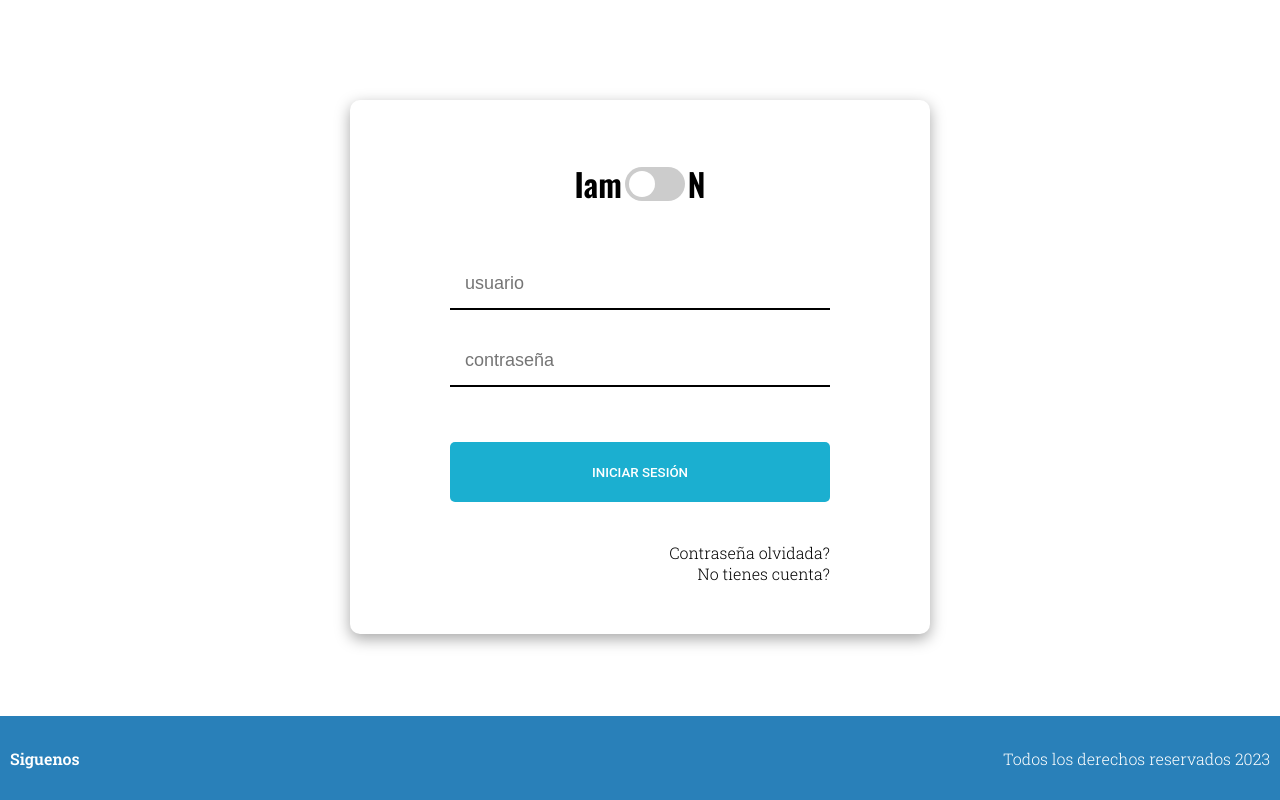
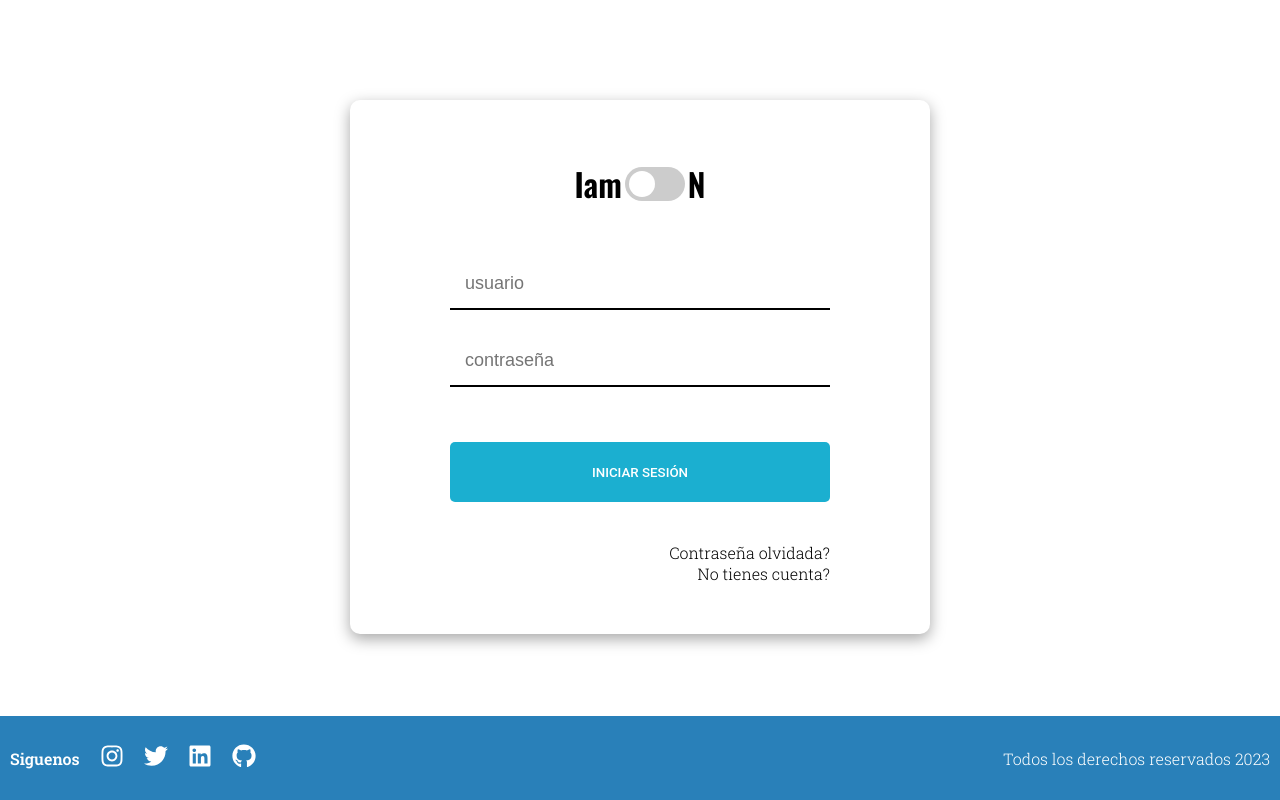
Before and after one commit to alexxzzz/TSW, a React (Vite) app in the folder SPA/: page / in a window 1280 px wide. Built offline with nearby package versions, Linux system fonts and the light colour scheme.

Commit message:
react-icons

```diff
--- a/SPA/package.json
+++ b/SPA/package.json
@@ -15,6 +15,7 @@
     "dom": "^0.0.3",
     "react": "^18.2.0",
     "react-dom": "^18.2.0",
+    "react-icons": "^4.12.0",
     "react-router": "^6.21.0",
     "react-router-dom": "^6.21.0"
   },
--- a/SPA/src/components/DasboardNav.jsx
+++ b/SPA/src/components/DasboardNav.jsx
@@ -1,12 +1,11 @@
-import { FontAwesomeIcon } from '@fortawesome/react-fontawesome';
-import { faBars, faMessage, faUser } from '@fortawesome/free-solid-svg-icons';
+import { FaBars, FaRegComment, FaUser } from 'react-icons/fa';
 
 function DashboardNav() {
   return (
     <nav className="dashboardNav">
-      <FontAwesomeIcon icon={faBars} className="sidebarIcon" size="2x" />
-      <FontAwesomeIcon icon={faMessage} className="fa-regular fa-message" size="2x" />
-      <FontAwesomeIcon icon={faUser} className="userIcon" size="2x" />
+      <FaBars className="sidebarIcon" size={24} />
+      <FaRegComment className="fa-regular fa-message" size={24} />
+      <FaUser className="userIcon" size={24} />
       <div className="menu">
         <ul>
           <li><a href="#">Example</a></li>
--- a/SPA/src/components/ModalWindow.jsx
+++ b/SPA/src/components/ModalWindow.jsx
@@ -1,11 +1,11 @@
-import { FontAwesomeIcon } from '@fortawesome/react-fontawesome';
-import { faX } from '@fortawesome/free-solid-svg-icons';
+import { AiOutlineCloseCircle } from 'react-icons/ai';
+import '../styles/styles.css';
 
 function ModalWindow() {
   return (
     <div className="modalWindow" id="modalWindow">
       <div className="modal">
-        <FontAwesomeIcon icon={faX} id="close" className="fa-m" />
+        <AiOutlineCloseCircle id="close" className="fa-m" />
         <h1>Añadir switch</h1>
         <input type="text" placeholder="nombre" required />
         <input type="text" placeholder="duracion" required />
--- a/SPA/src/components/Sidebar.jsx
+++ b/SPA/src/components/Sidebar.jsx
@@ -1,5 +1,4 @@
-/*import { FontAwesomeIcon } from '@fortawesome/react-fontawesome';
-import { faInstagram, faTwitter, faLinkedin, faGithub } from '@fortawesome/free-brands-svg-icons';*/
+import { FaInstagram, FaTwitter, FaLinkedin, FaGithub } from 'react-icons/fa';
 
 function Sidebar() {
   return (
@@ -19,17 +18,17 @@ function Sidebar() {
         <div className="sidebarFooter">
           <a href="./signIn.html" className="logout">Logout</a>
           <div className="socialNetworks">
-            <a href="https://google.com" target="_blank" rel="noreferrer">
-              {/*<FontAwesomeIcon icon={faInstagram} />
+            <a href="https://instagram.com" target="_blank" rel="noreferrer">
+              <FaInstagram size={24} />
             </a>
-            <a href="https://google.com" target="_blank" rel="noreferrer">
-              <FontAwesomeIcon icon={faTwitter} />
+            <a href="https://twitter.com" target="_blank" rel="noreferrer">
+              <FaTwitter size={24} />
             </a>
-            <a href="https://google.com" target="_blank" rel="noreferrer">
-              <FontAwesomeIcon icon={faLinkedin} />
+            <a href="https://linkedin.com" target="_blank" rel="noreferrer">
+              <FaLinkedin size={24} />
             </a>
-            <a href="https://google.com" target="_blank" rel="noreferrer">
-  <FontAwesomeIcon icon={faGithub} />*/}
+            <a href="https://github.com" target="_blank" rel="noreferrer">
+              <FaGithub size={24} />
             </a>
           </div>
         </div>
--- a/SPA/src/components/Switch.jsx
+++ b/SPA/src/components/Switch.jsx
@@ -1,3 +1,5 @@
+import { AiOutlineDelete, AiOutlineEdit, AiOutlineShareAlt } from 'react-icons/ai';
+
 function Switch({ name, date, description }) {
   return (
     <div className="switchBox">
@@ -11,9 +13,9 @@ function Switch({ name, date, description }) {
         <p>{description}</p>
       </div>
       <div className="switchIcons">
-         {/* <FontAwesomeIcon icon={faTrashAlt} className="fa-regular fa-trash-can" />
-        <FontAwesomeIcon icon={faEdit} className="fa-regular fa-pen-to-square" />
-        <FontAwesomeIcon icon={faShareSquare} className="fa-regular fa-share-from-square" /> */}
+        <AiOutlineDelete className="fa-regular fa-trash-can" size={24} />
+        <AiOutlineEdit className="fa-regular fa-pen-to-square" size={24} />
+        <AiOutlineShareAlt className="fa-regular fa-share-from-square" size={24} />
       </div>
     </div>
   );
--- a/SPA/src/components/SwitchContainer.jsx
+++ b/SPA/src/components/SwitchContainer.jsx
@@ -8,7 +8,7 @@ function SwitchContainer() {
 
   useEffect(() => {
     fetchSwitches();
-  }, []);
+  },);
 
   const fetchSwitches = async () => {
     try {
--- a/SPA/src/components/footer.jsx
+++ b/SPA/src/components/footer.jsx
@@ -1,5 +1,4 @@
-//import { FontAwesomeIcon } from '@fortawesome/react-fontawesome'
-//import { faInstagram, faTwitter, faLinkedin, faGithub } from '@fortawesome/free-solid-svg-icons'
+import { FaInstagram, FaTwitter, FaLinkedin, FaGithub } from 'react-icons/fa';
 import '../styles/styles.css';
 
 function Footer() {
@@ -7,20 +6,18 @@ function Footer() {
     <footer>
       <div className="footerContainer">
         <h4 className="inferior__titulo">Siguenos</h4>
-        {/*
-        <a href="https://google.com" target="_blank" rel="noreferrer">
-          <FontAwesomeIcon icon={faInstagram} />
+        <a href="https://instagram.com" target="_blank" rel="noreferrer">
+          <FaInstagram color='white' size={24} />
         </a>
-        <a href="https://google.com" target="_blank" rel="noreferrer">
-          <FontAwesomeIcon icon={faTwitter} />
+        <a href="https://twitter.com" target="_blank" rel="noreferrer">
+          <FaTwitter color='white' size={24} />
         </a>
-        <a href="https://google.com" target="_blank" rel="noreferrer">
-          <FontAwesomeIcon icon={faLinkedin} />
+        <a href="https://linkedin.com" target="_blank" rel="noreferrer">
+          <FaLinkedin color='white' size={24} />
         </a>
-        <a href="https://google.com" target="_blank" rel="noreferrer">
-          <FontAwesomeIcon icon={faGithub} />
+        <a href="https://github.com" target="_blank" rel="noreferrer">
+          <FaGithub color='white' size={24} />
         </a>
-        */}
         <p>Todos los derechos reservados 2023</p>
       </div>
     </footer>
```
Also changed, not shown: 1 other file (tests, documents, lock files or other folders).
